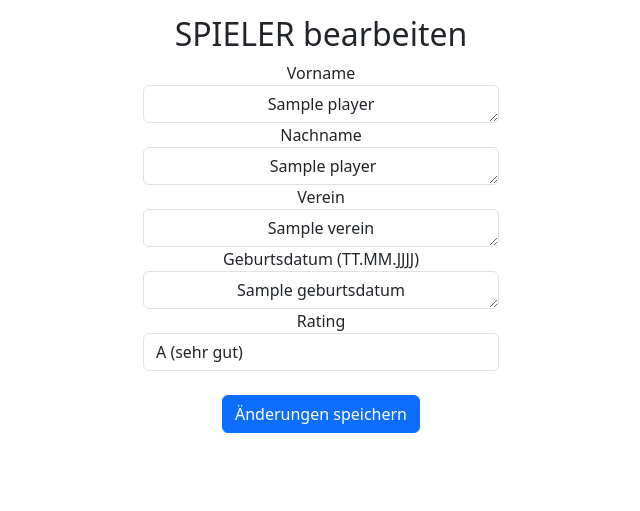
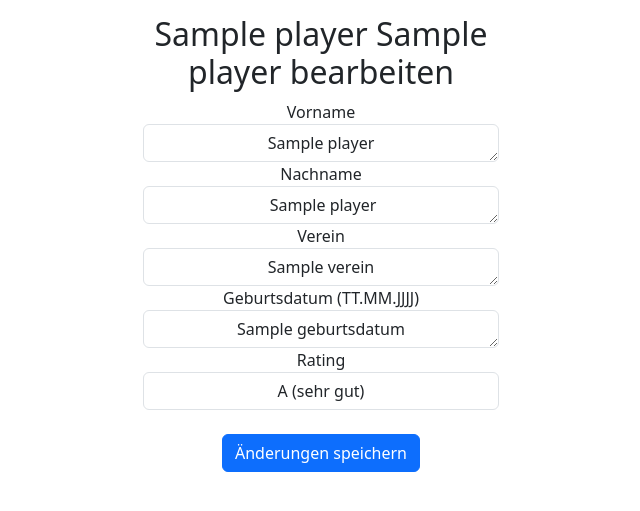
Before and after one commit to ruzlf9/HSV, a Flask app: template templates/player/player_edit.html in a window 1280 px wide. Shown: the part 57-568 px from the top of the page, without its empty margins (319-959 px from the left). Run offline with Flask 3, Linux system fonts and the light colour scheme; the template is opened without the code that fills it: most values are stand-ins (such as "Sample title", 1, 10 or a date in 2020); some libraries are stand-ins or nearby versions.

Commit message:
modified player edit site

```diff
--- a/templates/player/player_edit.html
+++ b/templates/player/player_edit.html
@@ -12,6 +12,14 @@
         object-fit:cover;
         width:100%;
       }
+
+      option {
+        text-align: left;
+      }
+      select {
+        text-align-last: center;
+        text-align: center;
+      }
     </style>
     <title> HSV - Scouting</title>
   </head>
@@ -22,8 +30,9 @@
       <div class="container text-center">
         <div class="row justify-content-md-center">
           <div class="col col-lg-4">
-            <h2>SPIELER bearbeiten</h2>
+            <h2>{{ player.get("Vorname") +" " + player.get("Nachname")}} bearbeiten</h2>
             <form method="post">
+
               <div class="form-group">
                 <label for="vorname">Vorname</label>
                 <textarea class="form-control text-center" id="vorname" rows="1" name="vorname">{{ player.get("Vorname") }}</textarea>
@@ -48,12 +57,12 @@
 
               <div class="form-group">
                 <label for="rating">Rating</label>
-                <select class="form-control" id="rating" name="rating" >
-                  <option value="A">A (sehr gut)</option>
-                  <option value="B">B</option>
-                  <option value="C">C</option>
-                  <option value="D">D</option>
-                  <option value="E">E (sehr schlecht)</option>
+                <select class="form-control text-center" id="rating" name="rating" >
+                  <option value="A" {% if player.get("Rating")=="A" %} selected {% endif %}>A (sehr gut)</option>
+                  <option value="B" {% if player.get("Rating")=="B" %} selected {% endif %}>B</option>
+                  <option value="C" {% if player.get("Rating")=="C" %} selected {% endif %}>C</option>
+                  <option value="D" {% if player.get("Rating")=="D" %} selected {% endif %}>D</option>
+                  <option value="E" {% if player.get("Rating")=="E" %} selected {% endif %}>E (sehr schlecht)</option>
                 </select>
               </div>
 
```
